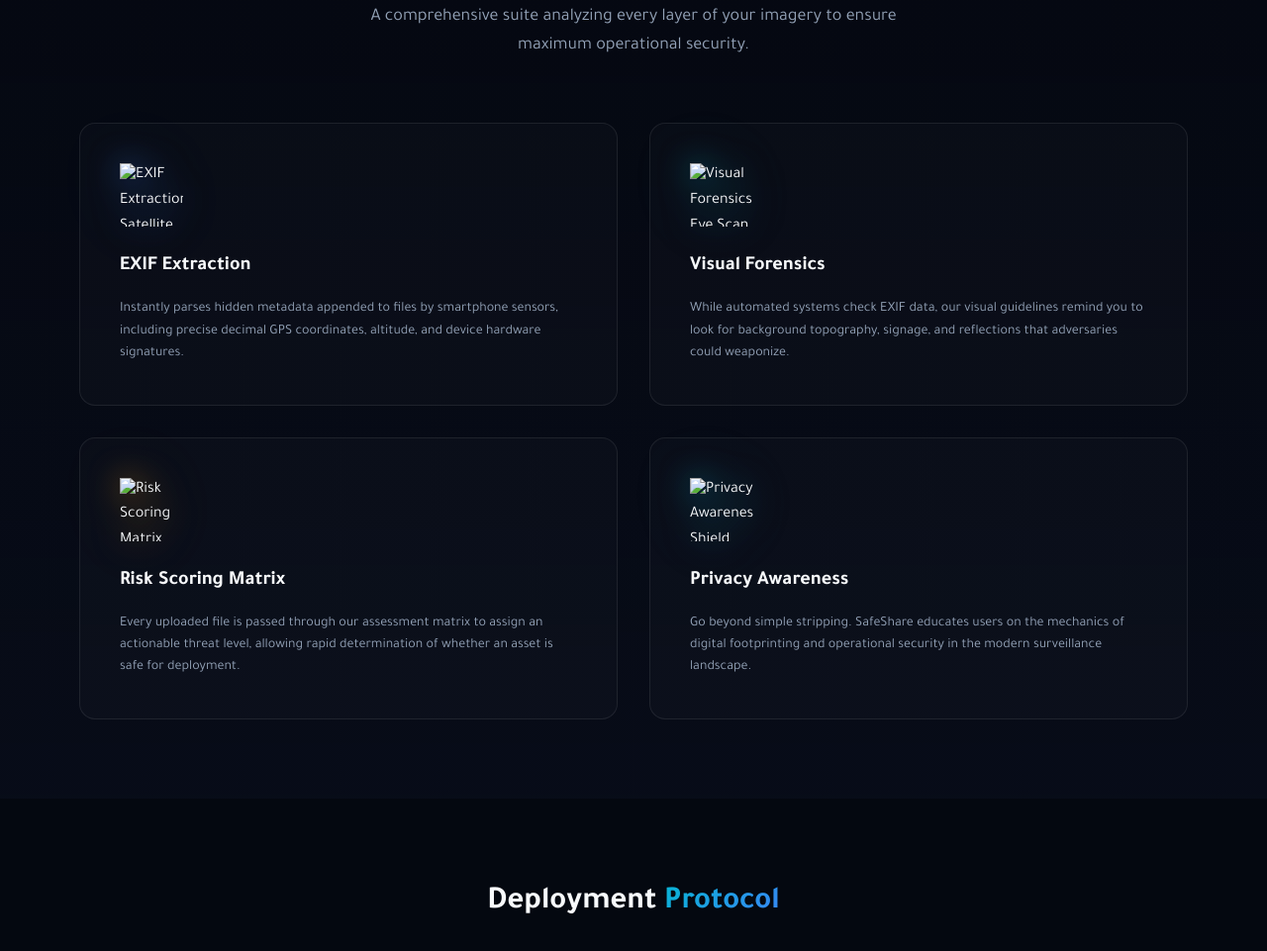
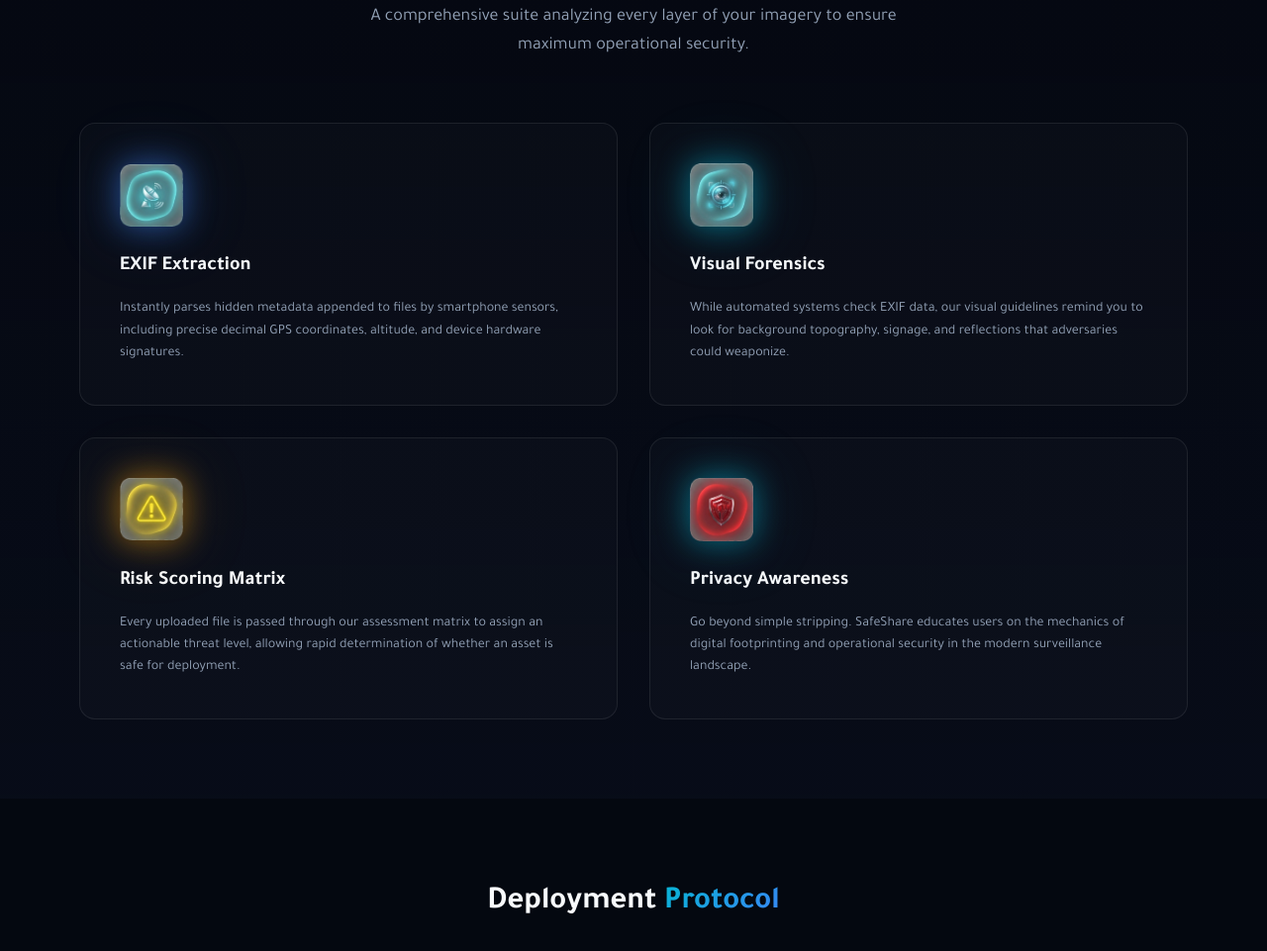
Before and after one commit to AyahAlmuhasir/safeshare, a plain HTML site: page index.html in a window 1280 px wide. Shown: the part 1410-2371 px from the top of the page at 99% size. Drawn offline with nearby package versions, Linux system fonts and the light colour scheme.

Commit message:
Update image paths in feature cards

```diff
--- a/index.html
+++ b/index.html
@@ -156,22 +156,22 @@
 
             <div class="features-grid">
                 <div class="feature-card">
-                    <img src="EXIF Extraction.png" alt="EXIF Extraction Satellite" class="feature-img glow-blue">
+                    <img src="images/EXIF Extraction.png" alt="EXIF Extraction Satellite" class="feature-img glow-blue">
                     <h3 class="feature-title">EXIF Extraction</h3>
                     <p class="feature-desc">Instantly parses hidden metadata appended to files by smartphone sensors, including precise decimal GPS coordinates, altitude, and device hardware signatures.</p>
                 </div>
                 <div class="feature-card">
-                    <img src="Visual Forensics.png" alt="Visual Forensics Eye Scan" class="feature-img glow-cyan">
+                    <img src="images/Visual Forensics.png" alt="Visual Forensics Eye Scan" class="feature-img glow-cyan">
                     <h3 class="feature-title">Visual Forensics</h3>
                     <p class="feature-desc">While automated systems check EXIF data, our visual guidelines remind you to look for background topography, signage, and reflections that adversaries could weaponize.</p>
                 </div>
                 <div class="feature-card">
-                    <img src="Risk Scoring Matrix.png" alt="Risk Scoring Matrix Warning" class="feature-img glow-yellow">
+                    <img src="images/Risk Scoring Matrix.png" alt="Risk Scoring Matrix Warning" class="feature-img glow-yellow">
                     <h3 class="feature-title">Risk Scoring Matrix</h3>
                     <p class="feature-desc">Every uploaded file is passed through our assessment matrix to assign an actionable threat level, allowing rapid determination of whether an asset is safe for deployment.</p>
                 </div>
                 <div class="feature-card">
-                    <img src="Privacy Awareness.png" alt="Privacy Awareness Shield" class="feature-img glow-cyan">
+                    <img src="images/Privacy Awareness.png" alt="Privacy Awareness Shield" class="feature-img glow-cyan">
                     <h3 class="feature-title">Privacy Awareness</h3>
                     <p class="feature-desc">Go beyond simple stripping. SafeShare educates users on the mechanics of digital footprinting and operational security in the modern surveillance landscape.</p>
                 </div>
```
